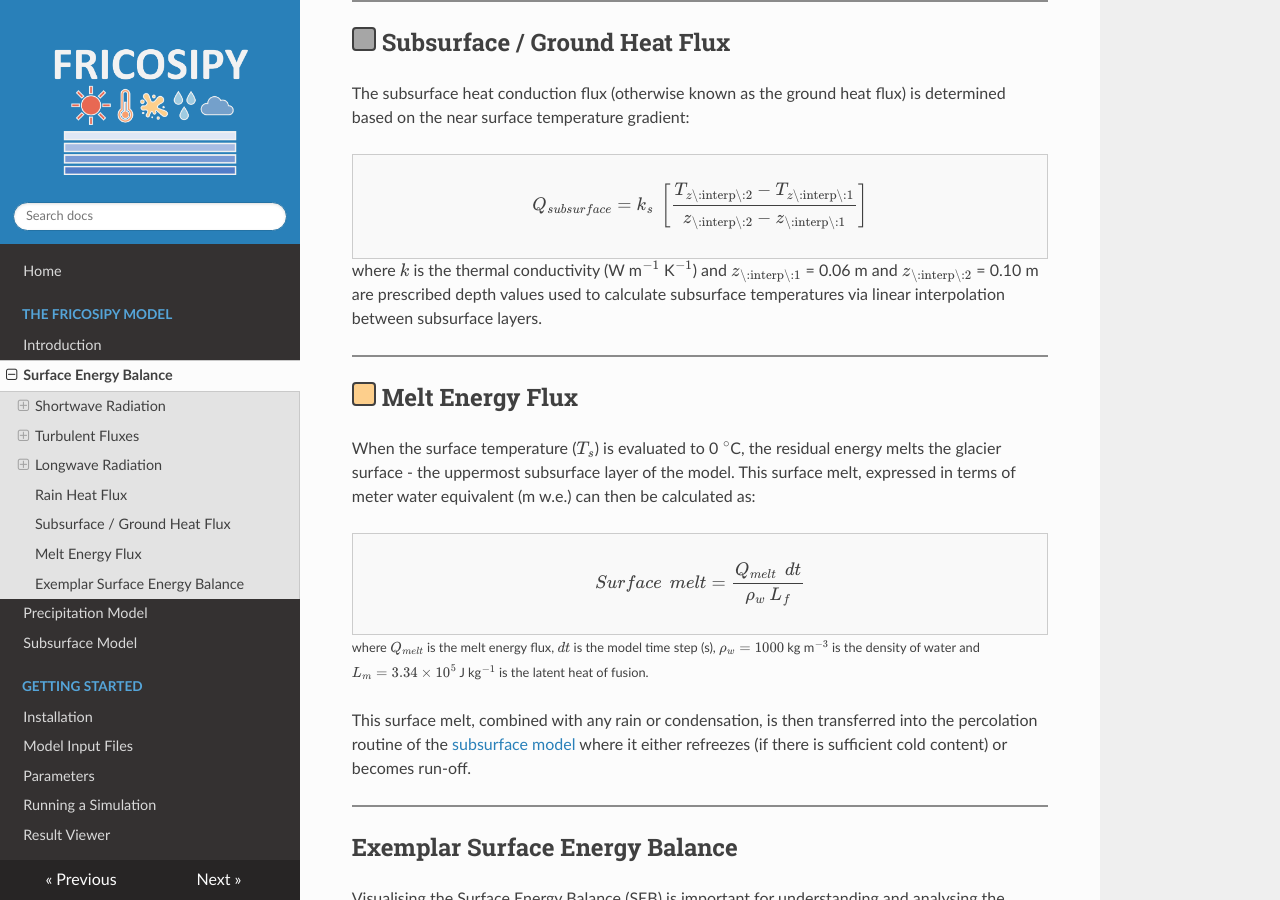
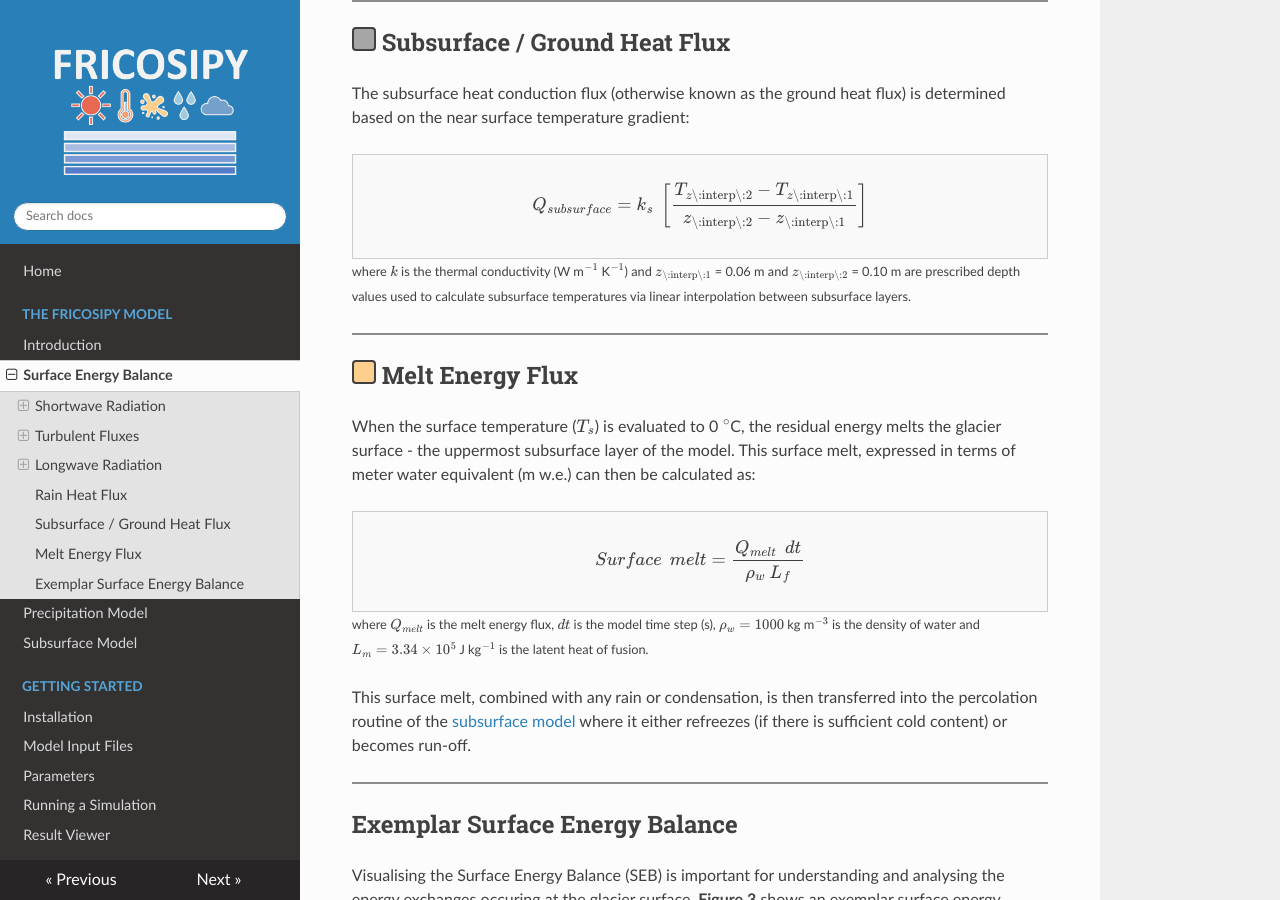
Before and after one commit to MarcusGastaldello/FRICOSIPY, an MkDocs documentation site: the page built from docs/surface_energy_balance.md, in a window 1280 px wide and 900 px high, scrolled down 5437 px. Built offline with MkDocs 1.6.1, drawn with Linux system fonts in a browser that asks for light colours; nearby versions of some CDN libraries.

```diff
--- a/docs/surface_energy_balance.md
+++ b/docs/surface_energy_balance.md
@@ -222,8 +222,7 @@ $$
 Q_{subsurface} = k_{s} \: \left[ \frac{T_{z\text{\:interp\:2}} - T_{z\text{\:interp\:1}}}{z_\text{\:interp\:2} - z_\text{\:interp\:1}} \right]
 $$
 </div>
-
-where $k$ is the thermal conductivity (W m$^{-1}$ K$^{-1}$) and $z_\text{\:interp\:1}$ = 0.06 m and $z_\text{\:interp\:2}$ = 0.10 m are prescribed depth values used to calculate subsurface temperatures via linear interpolation between subsurface layers.
+<small> where $k$ is the thermal conductivity (W m$^{-1}$ K$^{-1}$) and $z_\text{\:interp\:1}$ = 0.06 m and $z_\text{\:interp\:2}$ = 0.10 m are prescribed depth values used to calculate subsurface temperatures via linear interpolation between subsurface layers.</small>
 
 <hr style="height:2px; background-color:#8b8b8b; border:none;" />
 
```
